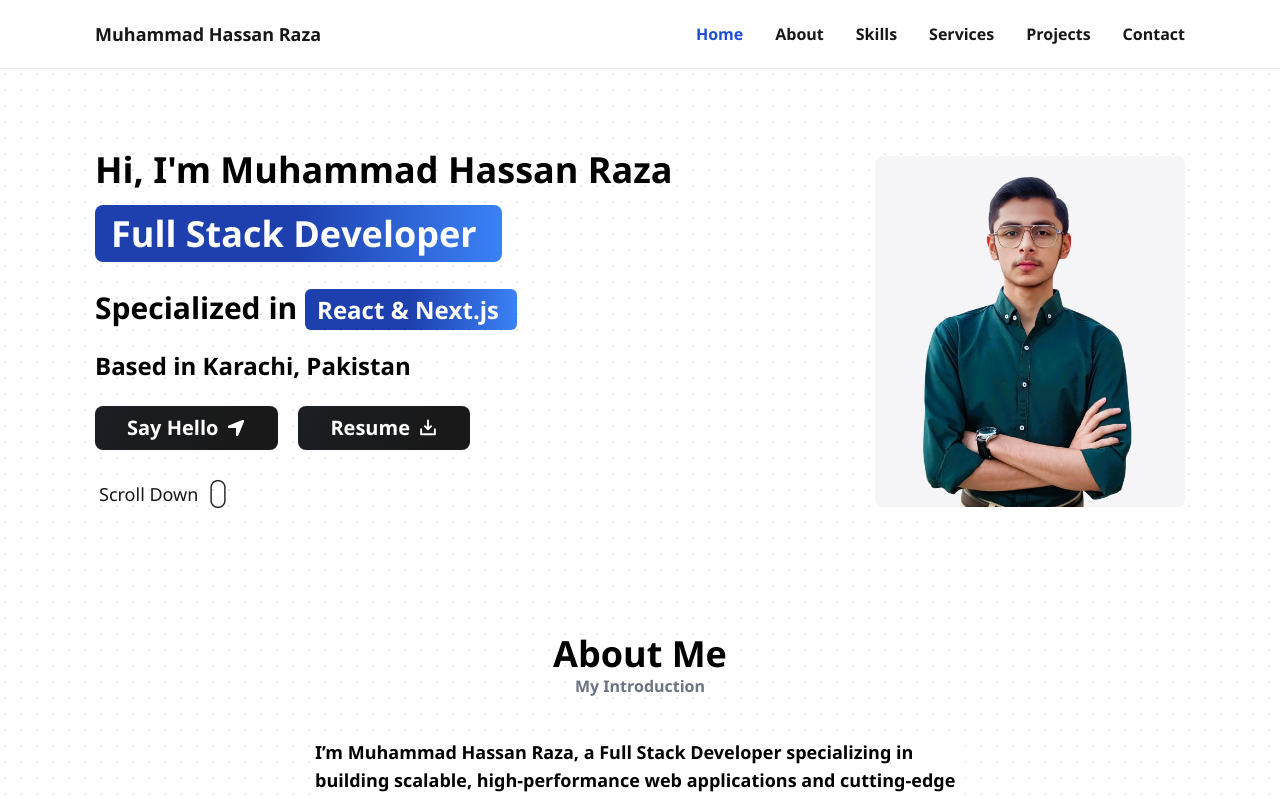
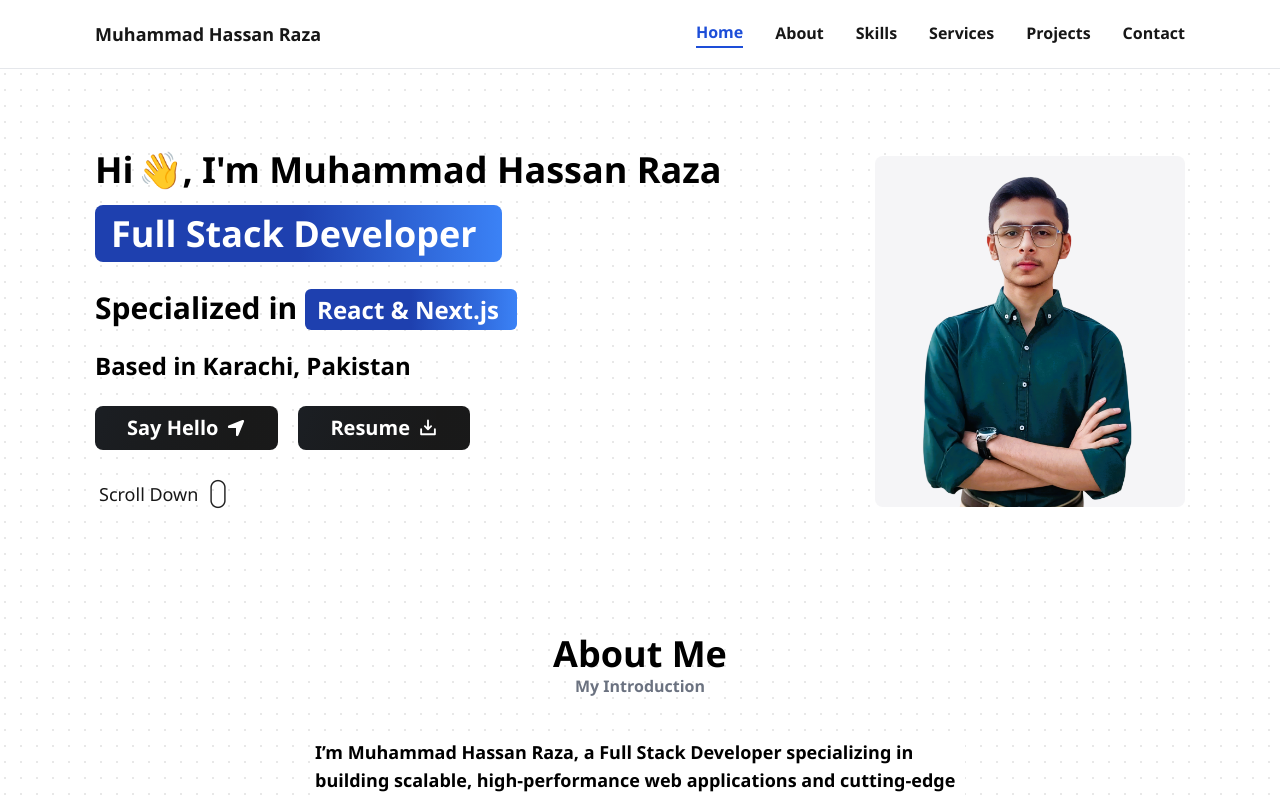
Before and after one commit to MuhammadHassanRaza25/My-Portfolio, a Next.js app: page / in a window 1280 px wide. Shown: the top 799 px of the page. Built offline with nearby package versions, Linux system fonts and the light colour scheme.

Commit message:
improved user experience

```diff
--- a/src/app/components/Header.jsx
+++ b/src/app/components/Header.jsx
@@ -83,11 +83,11 @@ export default function Header() {
                 <Link
                   key={sec}
                   href={`#${sec}`}
-                  className={`font-semibold hover:text-blue-700 ${
-                    activeSection === sec ? "text-blue-700" : ""
+                  className={`font-semibold transition-colors duration-100 hover:text-blue-700 ${
+                    activeSection === sec ? "text-blue-700 border-b-2 border-blue-700" : ""
                   }`}
                 >
-                  <p className="capitalize">{sec}</p>
+                  <p className="capitalize pb-0.5">{sec}</p>
                 </Link>
               )
             )}
--- a/src/app/components/Hero.jsx
+++ b/src/app/components/Hero.jsx
@@ -21,7 +21,7 @@ export default function Hero({ data }) {
         <div className="flex flex-col lg:items-start items-center lg:gap-6 gap-4">
           <MotionUp delay={0}>
             <h1 className="text-black font-extrabold lg:text-4xl text-3xl lg:text-start text-center">
-              Hi<span className="lg:hidden ml-1">👋</span>, I'm Muhammad Hassan Raza
+              Hi<span className="hand-wave-animate ml-1">👋</span>, I'm Muhammad Hassan Raza
             </h1>
           </MotionUp>
 
--- a/src/app/globals.css
+++ b/src/app/globals.css
@@ -83,6 +83,48 @@ body {
   }
 }
 
+/* wave hand animation */
+@keyframes wave {
+  0% {
+    transform: rotate(0deg);
+    /* Shuru mein seedha */
+  }
+
+  10% {
+    transform: rotate(-5deg);
+  }
+
+  20% {
+    transform: rotate(5deg);
+  }
+
+  30% {
+    transform: rotate(-10deg);
+  }
+
+  40% {
+    transform: rotate(3deg);
+  }
+
+  50% {
+    transform: rotate(-4deg);
+  }
+
+  60%,
+  100% {
+    transform: rotate(0deg);
+  }
+}
+
+.hand-wave-animate {
+  animation-name: wave;
+  animation-duration: 1.8s;
+  animation-iteration-count: infinite;
+  transform-origin: 70% 70%;
+  display: inline-block;
+}
+/* wave hand animation */
+
 /* skill cards animation */
 @keyframes scrollLeft {
   0% {
@@ -97,7 +139,6 @@ body {
 .animate-scroll {
   animation: scrollLeft var(--animation-duration) linear infinite;
 }
-
 /* skill cards animation */
 
 .shadow {
```
